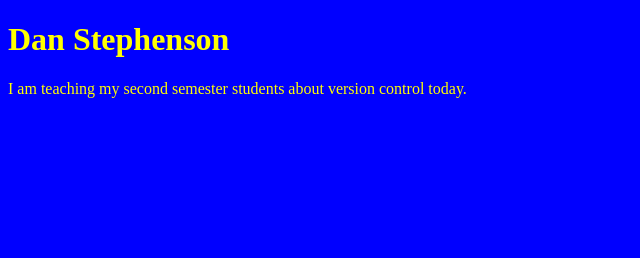
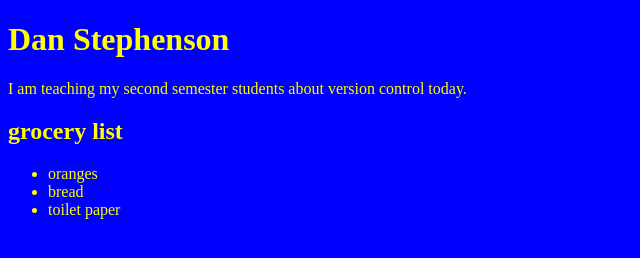
Before and after one commit to DanStephenson/cprg218-new-repo-desktop, a plain HTML site: page index.html in a window 1280 px wide. Shown: the whole page, without its empty margins (0-640 px from the left). Drawn offline with Linux system fonts and the light colour scheme.

Commit message:
Added grocery list
I added my September 9, 2025 grocery list.

```diff
--- a/index.html
+++ b/index.html
@@ -9,5 +9,12 @@
 	<body>
         <h1>Dan Stephenson</h1>
         <p>I am teaching my second semester students about version control today.</p>
+
+        <h2>grocery list</h2>
+        <ul>
+            <li>oranges</li>
+            <li>bread</li>
+            <li>toilet paper</li>
+        </ul>
 	</body>
 </html>
```
